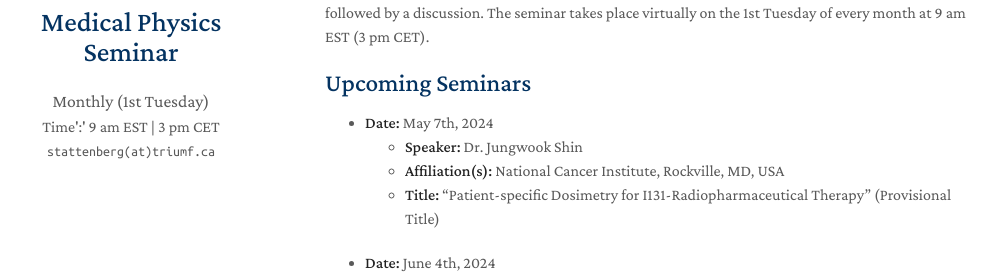
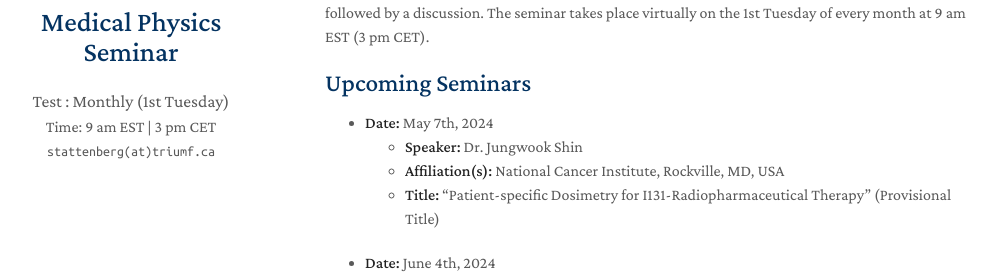
Before and after one commit to MedPhysSeminar/MedPhysSeminar.github.io, a Jekyll site: the page built from index.md, in a window 1280 px wide. Shown: the part 180-459 px from the top of the page, without its empty margins (145-1149 px from the left). Built offline with Jekyll 4.4.1, drawn with Linux system fonts in a browser that asks for light colours; nearby versions of some CDN libraries; a style sheet for code colours, icons or effects is not loaded; our own code applies the rules of GitHub Pages for plain Markdown files.

Commit message:
Update _config.yml

```diff
--- a/_config.yml
+++ b/_config.yml
@@ -1,7 +1,7 @@
 # Basic Information
 title: Medical Physics Seminar
-position: Monthly (1st Tuesday)
-affiliation: Time':' 9 am EST | 3 pm CET
+position: Test &#58; Monthly (1st Tuesday)
+affiliation: Time&#58; 9 am EST | 3 pm CET
 email: stattenberg(at)triumf.ca
 
 # Search Engine Optimization (SEO)
```
